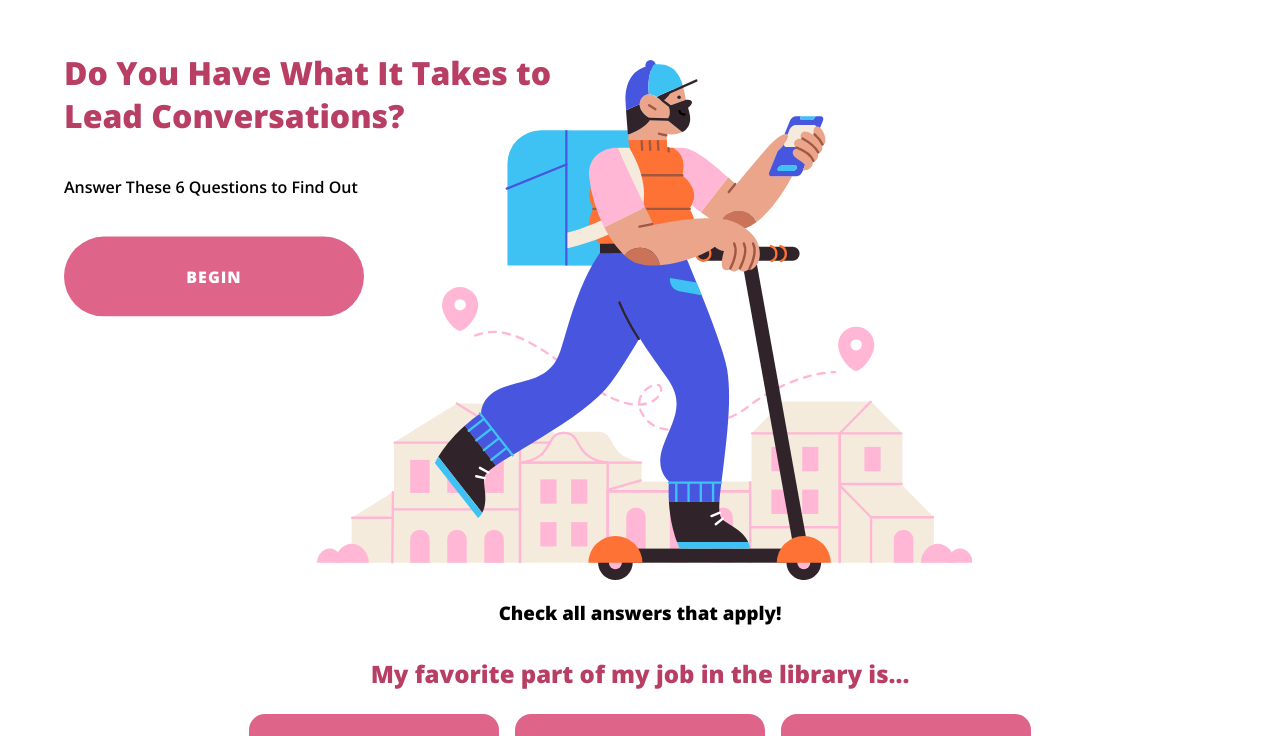
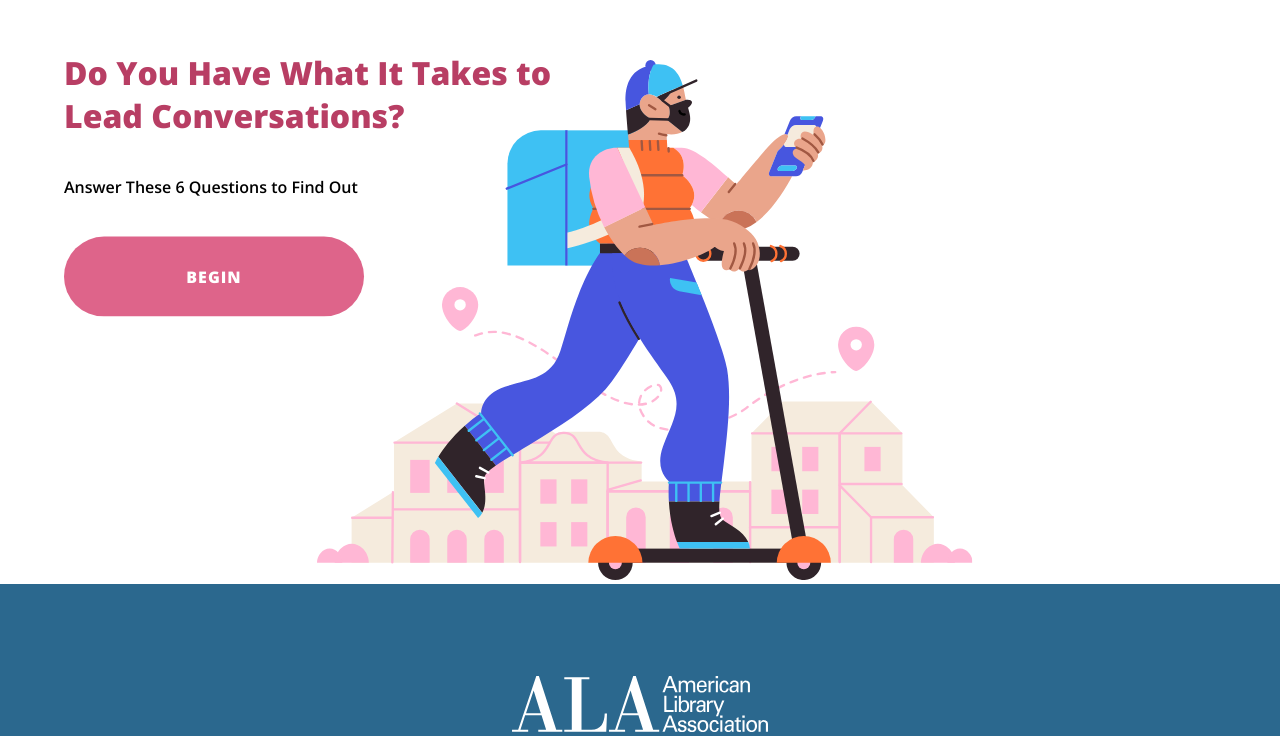
Before and after one commit to loreleim/alagame, a React (Create React App) app: page / in a window 1280 px wide. Shown: the part 216-952 px from the top of the page. Built offline with nearby package versions, Linux system fonts and the light colour scheme.

Commit message:
remove the quiz always rendering

```diff
--- a/src/App.js
+++ b/src/App.js
@@ -1,12 +1,10 @@
 import Home from "./components/hero";
-import Quiz from "./components/quiz";
 import Footer from "./components/footer";
 
 function App() {
   return (
     <div>
       <Home/>
-      <Quiz/>
       <Footer/>
     </div>
   );
```
